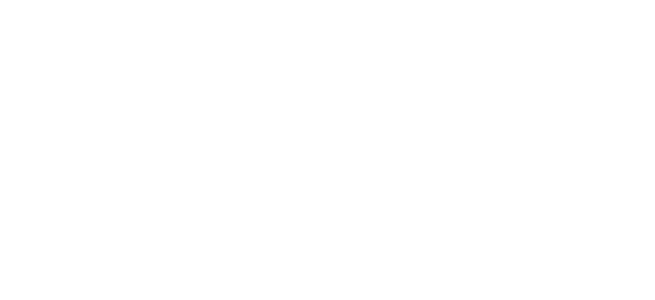
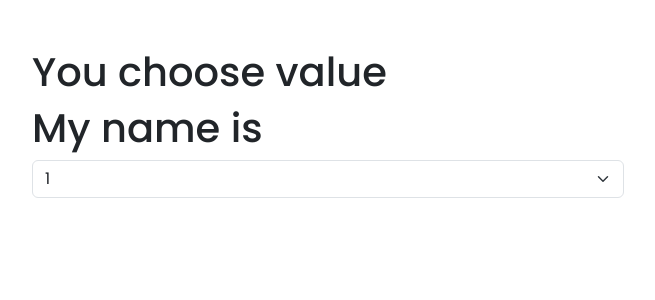
Before and after one commit to AmirAliLiaqat/react-app, a React (Create React App) app: page / in a window 1280 px wide. Shown: the top 300 px of the page, without its empty margins (16-671 px from the left). Built offline with nearby package versions, Linux system fonts and the light colour scheme; no server answers; a web font is replaced by a local one.

Commit message:
Creating pokemon with axios API...

```diff
--- a/src/App.js
+++ b/src/App.js
@@ -1,9 +1,37 @@
-import React from "react";
+import React, { useEffect, useState } from "react";
+import axios from "axios";
 import '../node_modules/bootstrap/dist/css/bootstrap.min.css';
 
 const App = () => {
+    const [num, setNum] = useState('');
+    const [name, setName] = useState('');
+
+    const myFunction = (event) => {
+        setNum(event.target.value);
+    }
+
+    useEffect(() => {
+        async function getData() {
+            const res = await axios.get(`https://pokeapi.co/api/v2/pokemon-species/${num}`);
+            console.log(res);
+            setName(res.data.name);
+        }
+        getData();
+    })
+
     return(
         <>
+            <div className="container-fluid p-5">
+                <h1>You choose <span className="text-danger">{num}</span> value</h1>
+                <h1>My name is <span className="text-danger">{name}</span></h1>
+                <select value={num} className="form-select w-50" onChange={myFunction}>
+                    <option value="1">1</option>
+                    <option value="2">2</option>
+                    <option value="3">3</option>
+                    <option value="4">4</option>
+                    <option value="25">25</option>
+                </select>
+            </div>
         </>
     );
 }
```
